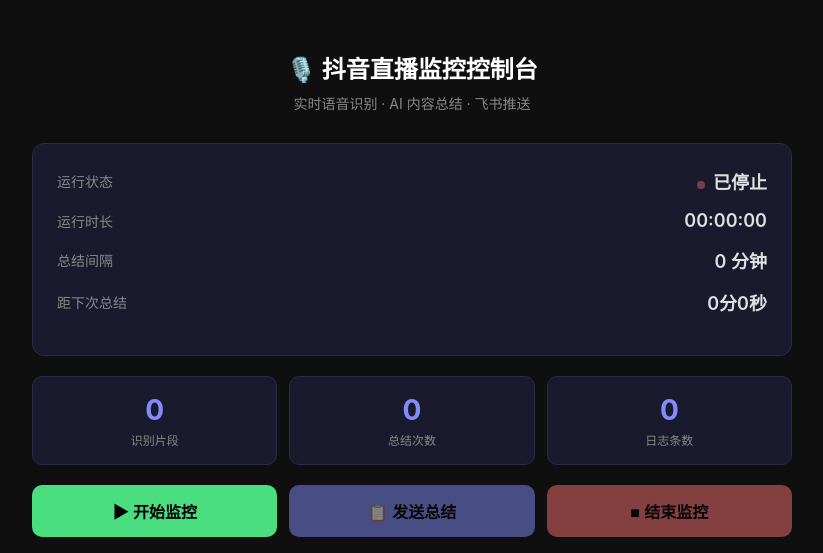
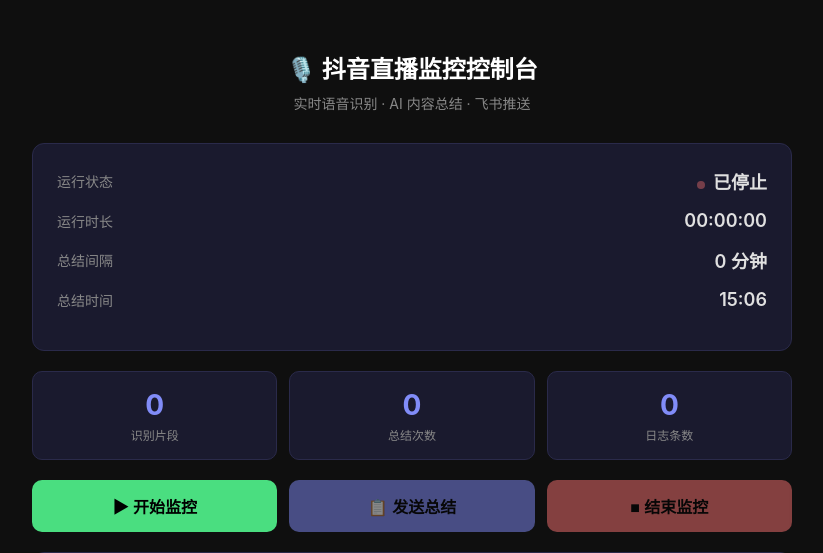
Before and after one commit to mengtang07/douyin-live-monito, a Flask app: page / in a window 1280 px wide. Shown: the top 553 px of the page, without its empty margins (228-1051 px from the left). Run offline with Flask 3, Linux system fonts and the light colour scheme; data that the repository does not hold is empty.

Commit message:
fix: 总结时间显示实际时钟时间

```diff
--- a/src/web/templates/index.html
+++ b/src/web/templates/index.html
@@ -71,7 +71,7 @@ body { font-family: -apple-system, BlinkMacSystemFont, "Segoe UI", sans-serif; b
       <span class="status-value" id="interval">-</span>
     </div>
     <div class="status-row">
-      <span class="status-label">距下次总结</span>
+      <span class="status-label">总结时间</span>
       <span class="status-value" id="nextSummary">-</span>
     </div>
   </div>
@@ -179,9 +179,10 @@ async function updateStatus() {
     const interval = data.interval || 0;
     document.getElementById('interval').textContent = Math.floor(interval / 60) + ' 分钟';
     const next = data.next_summary || 0;
-    const nm = Math.floor(next / 60);
-    const ns = next % 60;
-    document.getElementById('nextSummary').textContent = nm + '分' + ns + '秒';
+    const nextTime = new Date(Date.now() + next * 1000);
+    const hh = String(nextTime.getHours()).padStart(2,'0');
+    const mm = String(nextTime.getMinutes()).padStart(2,'0');
+    document.getElementById('nextSummary').textContent = hh + ':' + mm;
     document.getElementById('transcriptCount').textContent = data.transcript_count || 0;
     document.getElementById('summaryCount').textContent = data.summary_count || 0;
     document.getElementById('logCount').textContent = (data.logs || []).length;
```
